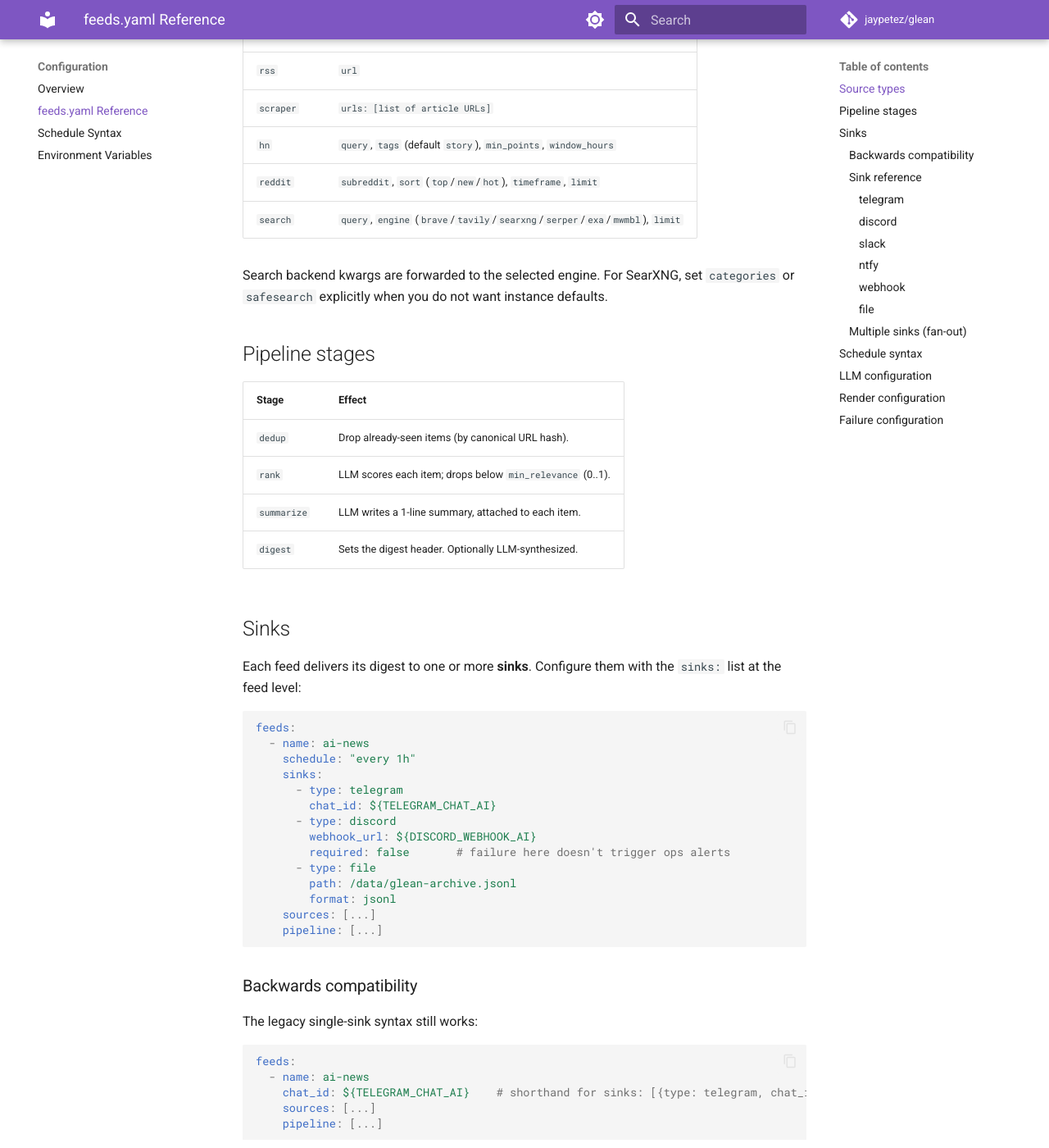
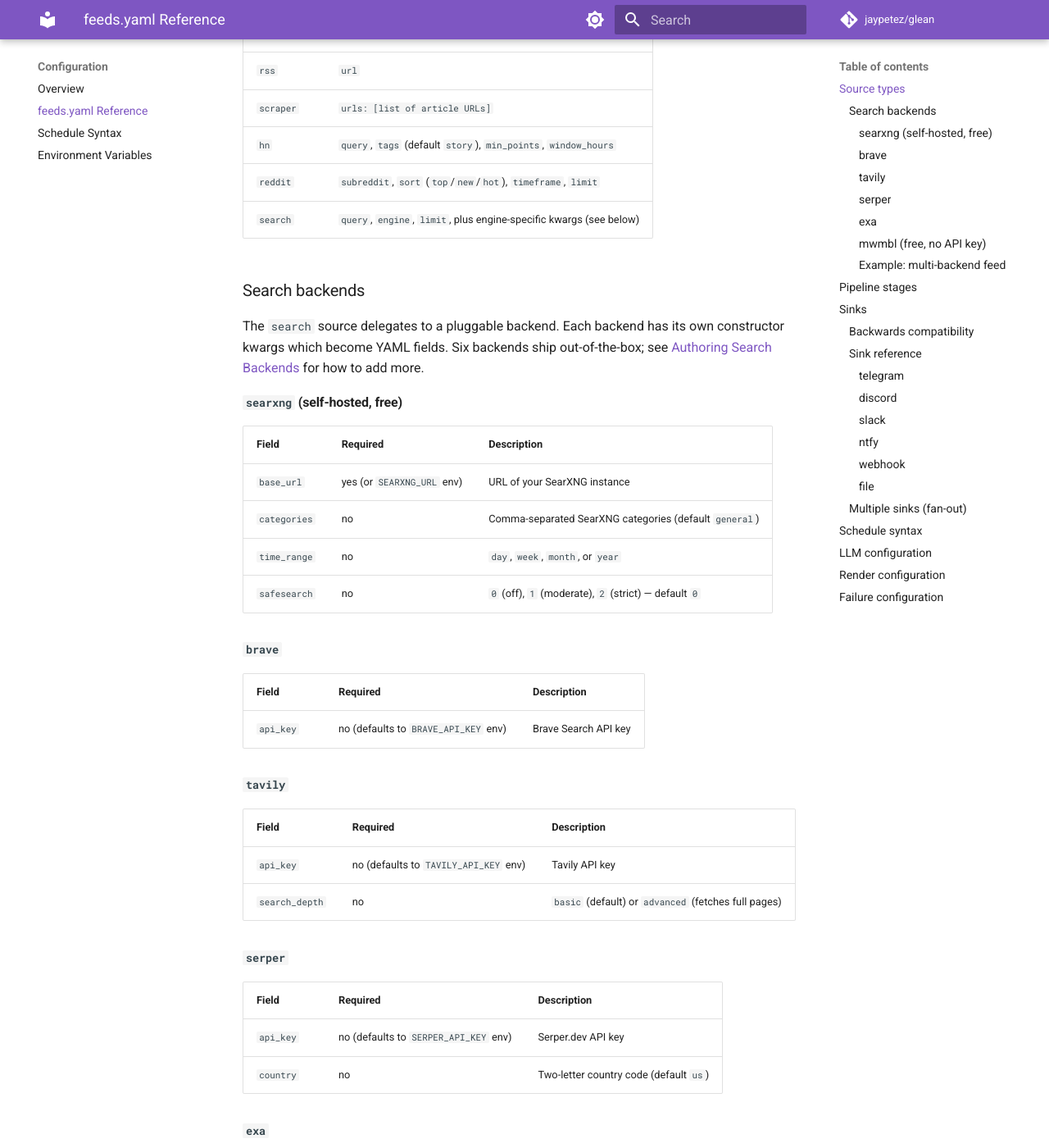
Before and after one commit to jaypetez/glean, an MkDocs documentation site: the page built from docs/config/feeds.md, in a window 1280 px wide and 1400 px high, scrolled down 261 px. Shown: the whole window at 82% size. Built offline with MkDocs 1.6.1 and Material for MkDocs 9.7.7, drawn with Linux system fonts in a browser that asks for light colours; comment, search, counter and statistics services are not loaded; some of the changed text lies outside the part shown.

Commit message:
docs: search backend plugin guide + config reference (#54)
- New docs/plugins/search.md authoring guide mirroring source/llm/sink
- Update docs/config/feeds.md with per-backend field reference
- Add Plugins -> Writing a Search Backend to mkdocs nav
- Update README to mention all 6 search backends + plugin authoring

Co-authored-by: Jayson Petersen <jaypete@microsoft.com>
Co-authored-by: Copilot <223556219+Copilot@users.noreply.github.com>

````diff
--- a/docs/config/feeds.md
+++ b/docs/config/feeds.md
@@ -8,10 +8,83 @@
 | `scraper` | `urls: [list of article URLs]`                                  |
 | `hn`      | `query`, `tags` (default `story`), `min_points`, `window_hours` |
 | `reddit`  | `subreddit`, `sort` (`top`/`new`/`hot`), `timeframe`, `limit`   |
-| `search`  | `query`, `engine` (`brave`/`tavily`/`searxng`/`serper`/`exa`/`mwmbl`), `limit` |
+| `search`  | `query`, `engine`, `limit`, plus engine-specific kwargs (see below) |
 
-Search backend kwargs are forwarded to the selected engine. For SearXNG, set
-`categories` or `safesearch` explicitly when you do not want instance defaults.
+### Search backends
+
+The `search` source delegates to a pluggable backend. Each backend has its
+own constructor kwargs which become YAML fields. Six backends ship
+out-of-the-box; see [Authoring Search Backends](../plugins/search.md) for how
+to add more.
+
+#### `searxng` (self-hosted, free)
+
+| Field | Required | Description |
+|-------|----------|-------------|
+| `base_url` | yes (or `SEARXNG_URL` env) | URL of your SearXNG instance |
+| `categories` | no | Comma-separated SearXNG categories (default `general`) |
+| `time_range` | no | `day`, `week`, `month`, or `year` |
+| `safesearch` | no | `0` (off), `1` (moderate), `2` (strict) — default `0` |
+
+#### `brave`
+
+| Field | Required | Description |
+|-------|----------|-------------|
+| `api_key` | no (defaults to `BRAVE_API_KEY` env) | Brave Search API key |
+
+#### `tavily`
+
+| Field | Required | Description |
+|-------|----------|-------------|
+| `api_key` | no (defaults to `TAVILY_API_KEY` env) | Tavily API key |
+| `search_depth` | no | `basic` (default) or `advanced` (fetches full pages) |
+
+#### `serper`
+
+| Field | Required | Description |
+|-------|----------|-------------|
+| `api_key` | no (defaults to `SERPER_API_KEY` env) | Serper.dev API key |
+| `country` | no | Two-letter country code (default `us`) |
+
+#### `exa`
+
+| Field | Required | Description |
+|-------|----------|-------------|
+| `api_key` | no (defaults to `EXA_API_KEY` env) | Exa.ai API key |
+| `type` | no | `neural`, `keyword`, or `auto` (default) |
+| `include_text` | no | `true` to include full page text (large payloads — default `false`) |
+
+#### `mwmbl` (free, no API key)
+
+| Field | Required | Description |
+|-------|----------|-------------|
+| `base_url` | no | Override the API host (default `https://api.mwmbl.org`) |
+
+#### Example: multi-backend feed
+
+```yaml
+feeds:
+  - name: ai-research
+    schedule: "every 1h"
+    chat_id: ${TELEGRAM_CHAT_AI}
+    sources:
+      - type: search
+        query: "LLM evaluation methods"
+        engine: searxng
+        base_url: http://searxng:8080
+        time_range: week
+      - type: search
+        query: "transformer architecture"
+        engine: brave
+      - type: search
+        query: "embedding models 2025"
+        engine: exa
+    pipeline:
+      - dedup
+      - rank: { prompt: "0-1 score: relevance to ML researchers", min_relevance: 0.4 }
+      - summarize: { prompt: "One-sentence summary." }
+      - digest: { intro: "🧠 AI research" }
+```
 
 ## Pipeline stages
 
--- a/mkdocs.yml
+++ b/mkdocs.yml
@@ -44,6 +44,7 @@ nav:
       - Writing a Source: plugins/source.md
       - Writing an LLM Provider: plugins/llm.md
       - Writing a Sink: plugins/sink.md
+      - Writing a Search Backend: plugins/search.md
   - Operations:
       - Docker: ops/docker.md
       - Troubleshooting: ops/troubleshooting.md
````
Also changed, not shown: README.md (+9 -2 lines), docs/plugins/search.md (added, +136 -0 lines).
